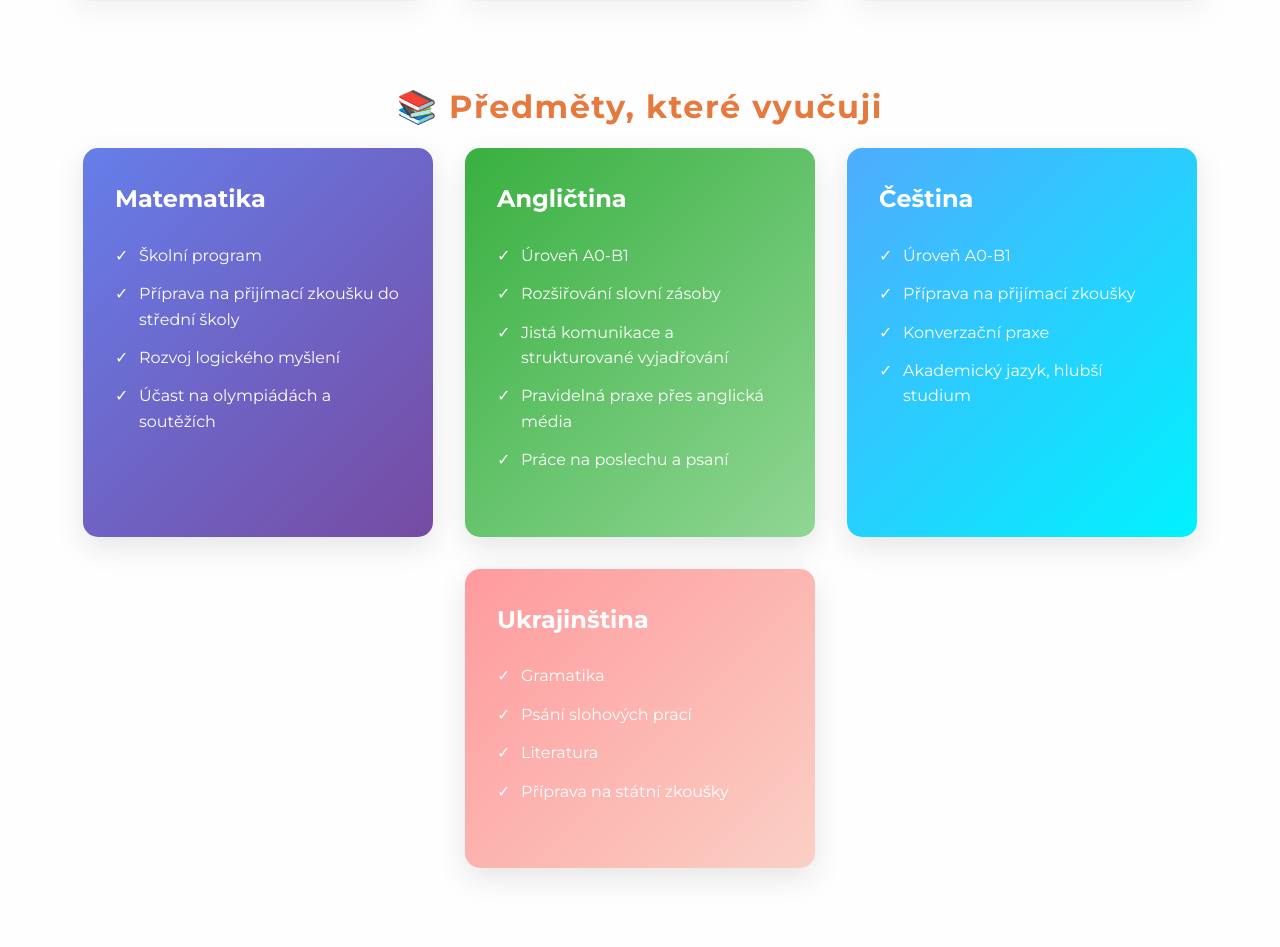
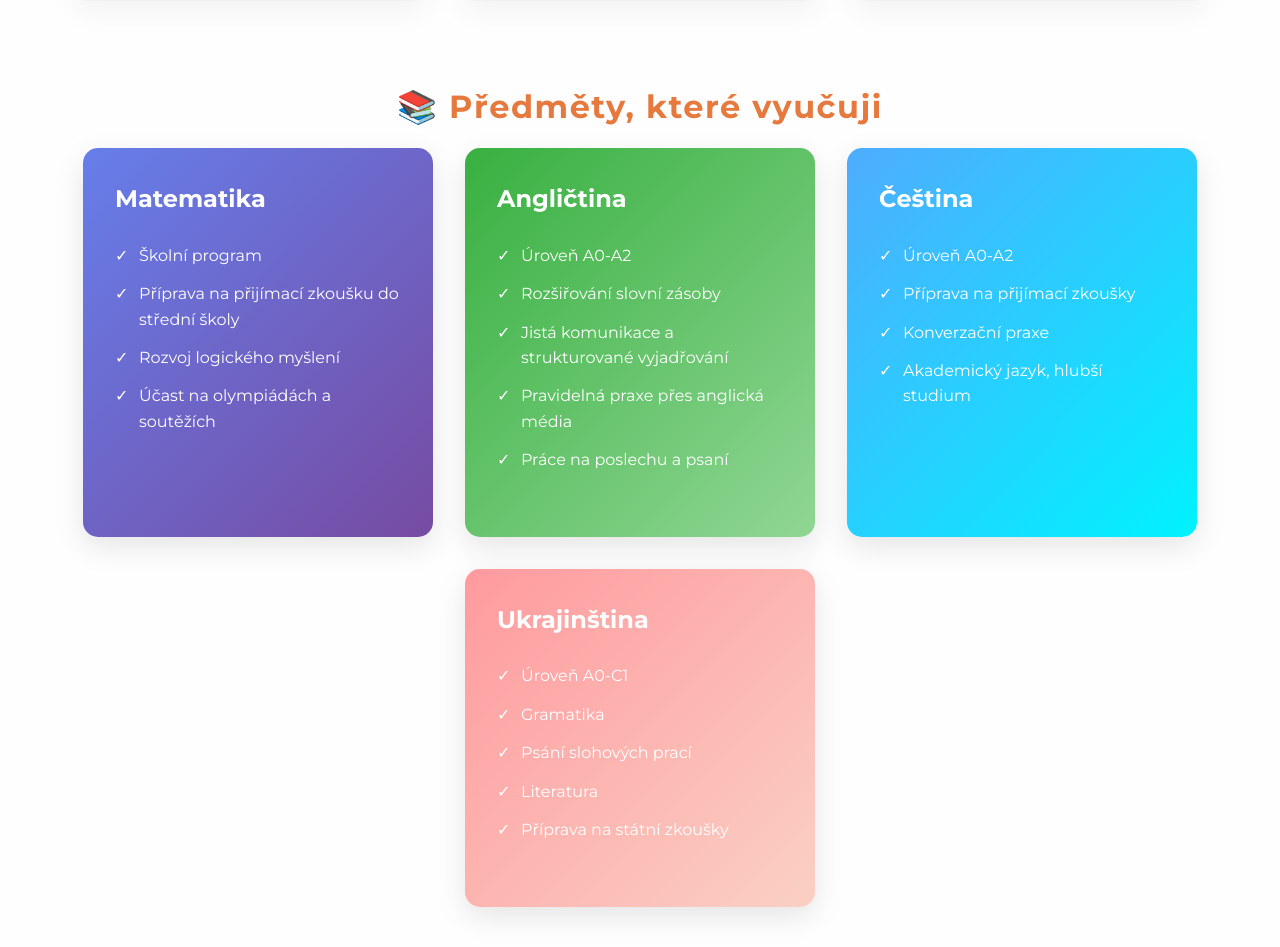
Before and after one commit to karynasorokina/karyna029.github.io, a Flask app: page /speciality_mentor_cz.html in a window 1280 px wide. Shown: the part 1460-2407 px from the top of the page. Run offline with Flask 3, Linux system fonts and the light colour scheme.

Commit message:
Update speciality_mentor_cz.html

```diff
--- a/templates/speciality_mentor_cz.html
+++ b/templates/speciality_mentor_cz.html
@@ -80,7 +80,7 @@
       <div class="subject-content">
         <h3 style="color: white">Angličtina</h3>
         <ul>
-          <li>Úroveň A0-B1</li>
+          <li>Úroveň A0-A2</li>
           <li>Rozšiřování slovní zásoby</li>
           <li>Jistá komunikace a strukturované vyjadřování</li>
           <li>Pravidelná praxe přes anglická média</li>
@@ -93,7 +93,7 @@
       <div class="subject-content">
         <h3 style="color: white">Čeština</h3>
         <ul>
-          <li>Úroveň A0-B1</li>
+          <li>Úroveň A0-A2</li>
           <li>Příprava na přijímací zkoušky</li>
           <li>Konverzační praxe</li>
           <li>Akademický jazyk, hlubší studium</li>
@@ -105,6 +105,7 @@
       <div class="subject-content">
         <h3 style="color: white">Ukrajinština</h3>
         <ul>
+          <li>Úroveň A0-C1</li>
           <li>Gramatika</li>
           <li>Psání slohových prací</li>
           <li>Literatura</li>
```
